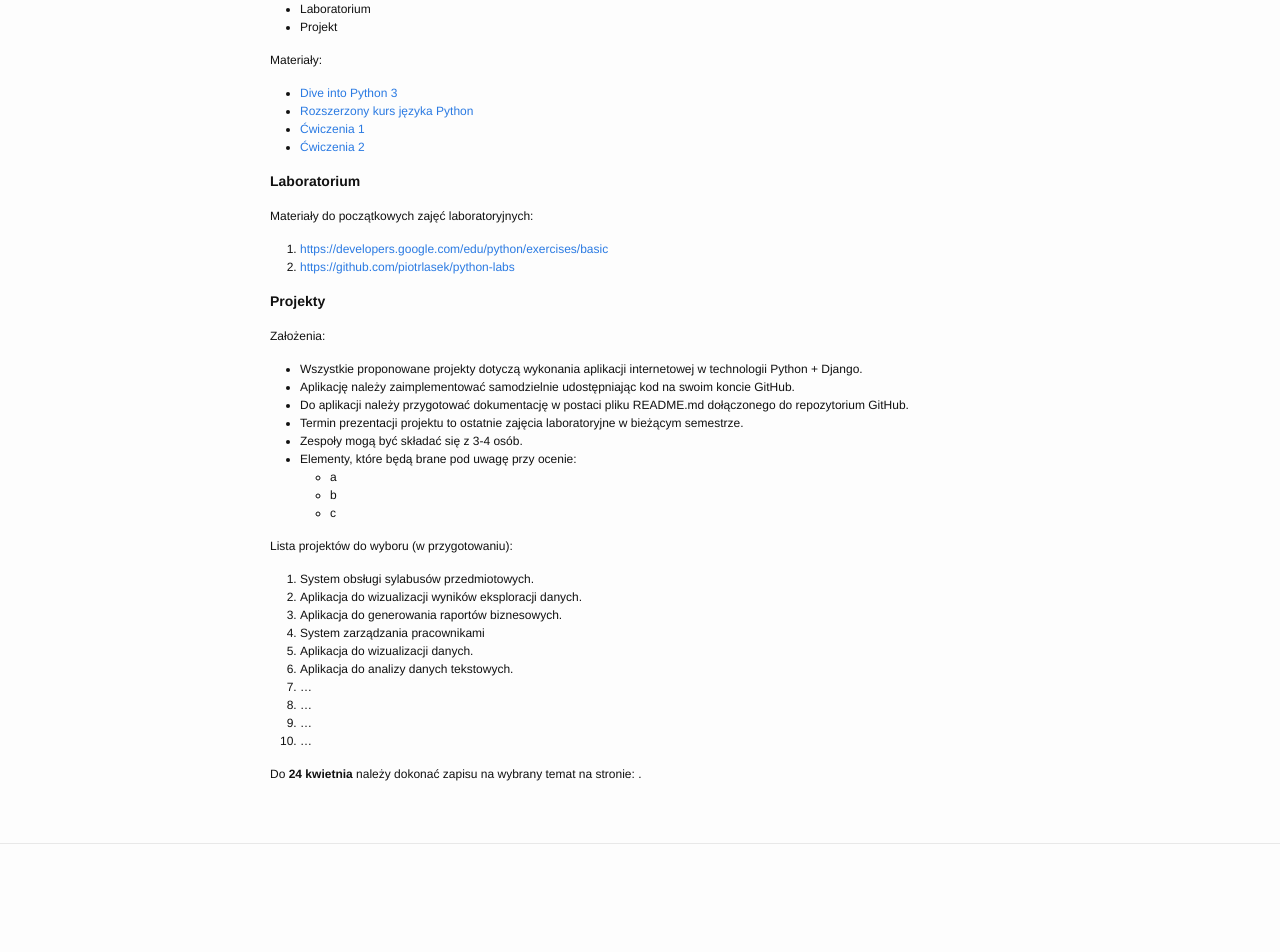
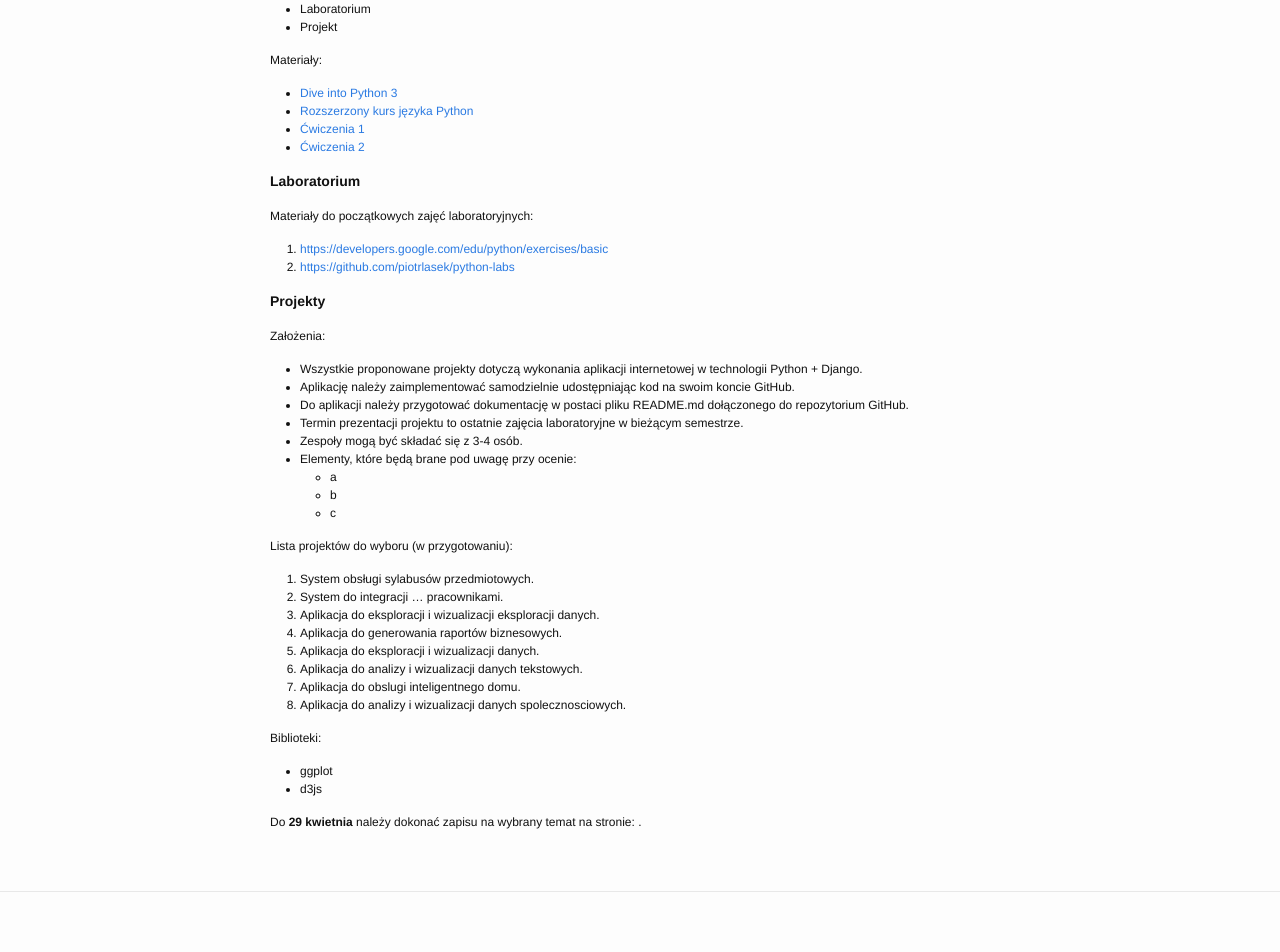
Before and after one commit to piotrlasek/piotrlasek.github.io, a Jekyll site: the page built from for-students/ai2-2017.md, in a window 1280 px wide. Shown: the part 480-1432 px from the top of the page. Built offline with Jekyll 4.4.1, drawn with Linux system fonts in a browser that asks for light colours; before the commit the page ends 1384 px from its top, so only the background shows below that.

Commit message:
Update ai2-2017.md

```diff
--- a/for-students/ai2-2017.md
+++ b/for-students/ai2-2017.md
@@ -44,15 +44,18 @@ Założenia:
 
 Lista projektów do wyboru (w przygotowaniu):
  1. System obsługi sylabusów przedmiotowych.
- 2. Aplikacja do wizualizacji wyników eksploracji danych.
- 3. Aplikacja do generowania raportów biznesowych.
- 4. System zarządzania pracownikami
- 5. Aplikacja do wizualizacji danych.
- 6. Aplikacja do analizy danych tekstowych.
- 7. ...
- 8. ...
- 9. ...
-10. ...
+ 1. System do integracji ... pracownikami.
+ 1. Aplikacja do eksploracji i wizualizacji eksploracji danych.
+ 1. Aplikacja do generowania raportów biznesowych.
+ 1. Aplikacja do eksploracji i wizualizacji danych.
+ 1. Aplikacja do analizy i wizualizacji danych tekstowych.
+ 1. Aplikacja do obslugi inteligentnego domu.
+ 1. Aplikacja do analizy i wizualizacji danych spolecznosciowych.
 
-Do **24 kwietnia** należy dokonać zapisu na wybrany temat
+Biblioteki:
+ * ggplot
+ * d3js
+
+
+Do **29 kwietnia** należy dokonać zapisu na wybrany temat
 na stronie: []().
```
